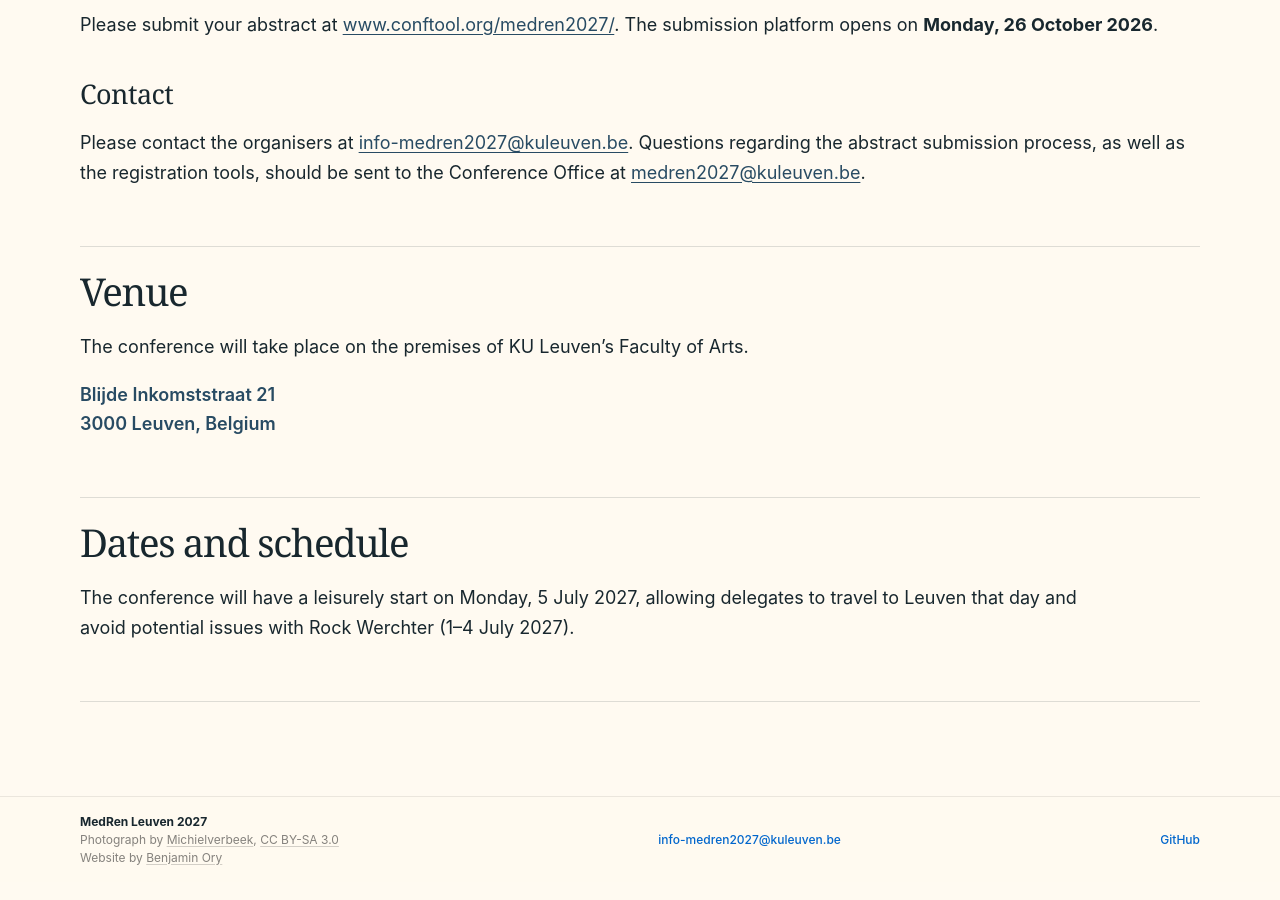
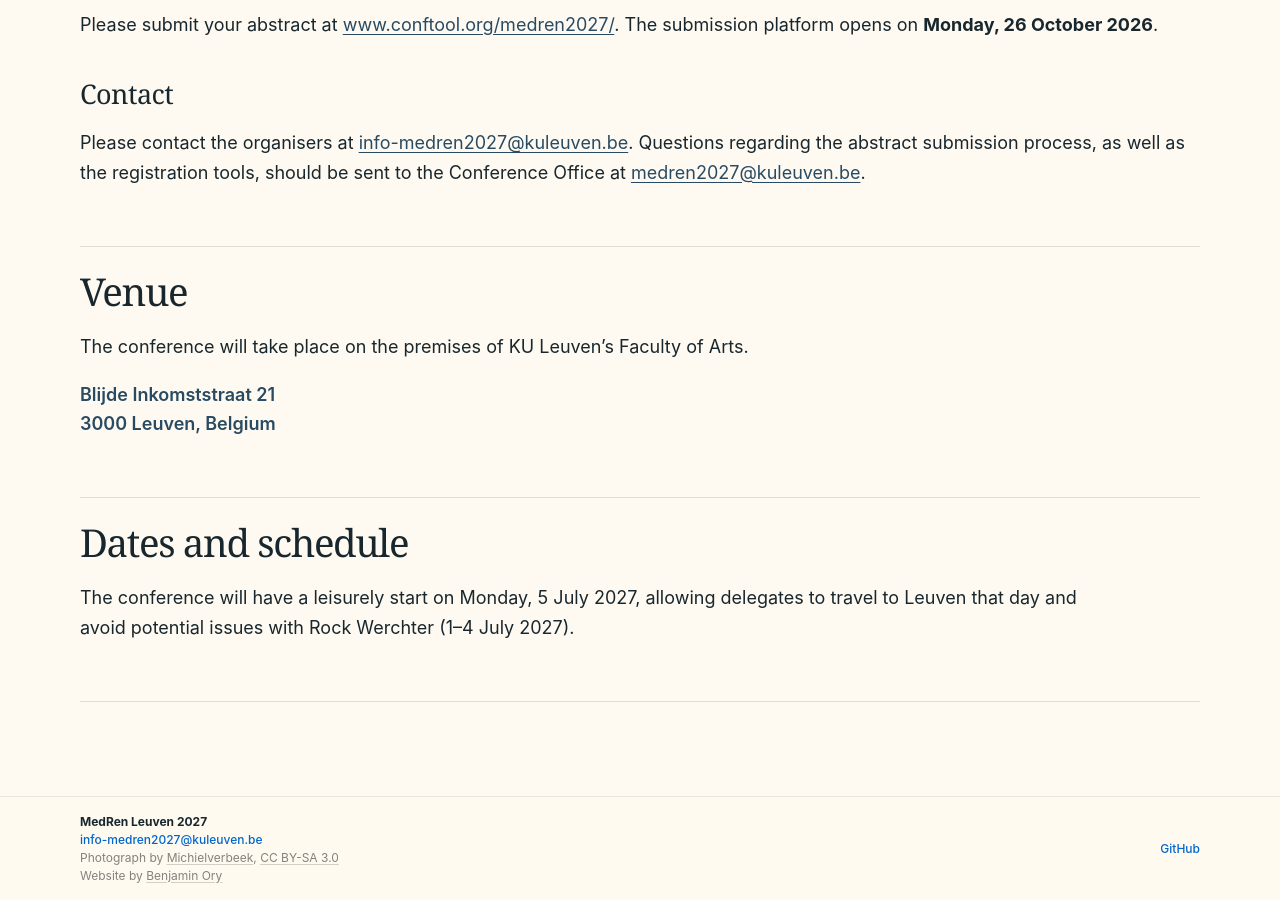
Before and after one commit to benory/MedRen-2027-Website, a Jekyll site: the page built from index.html, in a window 1280 px wide and 900 px high, scrolled down 2329 px. Built offline with Jekyll 4.4.1, drawn with Linux system fonts in a browser that asks for light colours; part of the change alters nothing that is shown.

```diff
--- a/_includes/footer.html
+++ b/_includes/footer.html
@@ -2,6 +2,7 @@
   <div class="footer-inner">
     <div class="footer-brand">
       <p class="footer-title">MedRen Leuven 2027</p>
+      <a href="mailto:info-medren2027@kuleuven.be">info-medren2027@kuleuven.be</a>
       {% unless page.photo_credit == false %}
         <p class="photo-credit">
           Photograph by
@@ -12,7 +13,6 @@
       <p class="website-credit">Website by <a href="https://benjaminory.com">Benjamin Ory</a></p>
     </div>
 
-    <a href="mailto:info-medren2027@kuleuven.be">info-medren2027@kuleuven.be</a>
     <a class="footer-github" href="https://github.com/{{ site.github_username }}">GitHub</a>
   </div>
 </footer>
```
